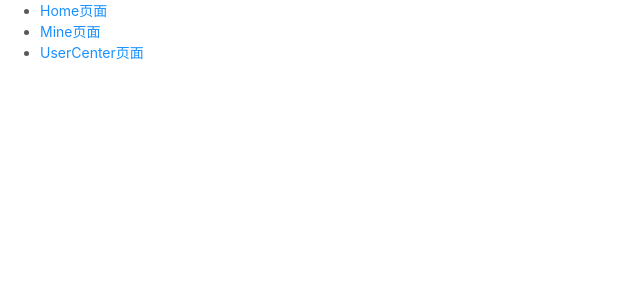
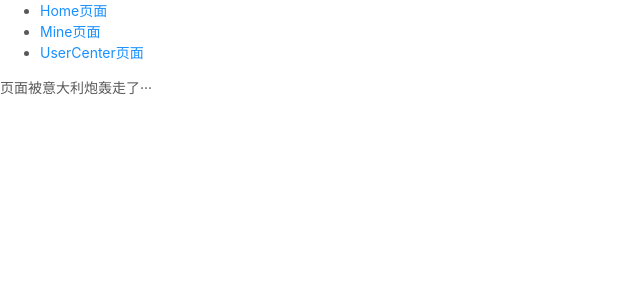
Before and after one commit to CornerYoung/react-app, a React app: page /home in a window 1280 px wide. Shown: the top 300 px of the page, without its empty margins (0-640 px from the left). Built offline with nearby package versions, Linux system fonts and the light colour scheme.

Commit message:
404页面和Switch

```diff
--- a/src/App.js
+++ b/src/App.js
@@ -1,9 +1,10 @@
 import React from 'react'
-import { BrowserRouter as Router, Route } from "react-router-dom"
+import { BrowserRouter as Router, Route, Switch } from "react-router-dom"
 import Nav from './components/nav'
 import Mine from './pages/Mine'
 import Home from './pages/Home'
 import UserCenter from './pages/UserCenter'
+import NotFound from './pages/NotFound'
 
 function App() {
   /**
@@ -13,9 +14,13 @@ function App() {
   return (
     <Router>
       <Nav />
-      <Route path="/" component={Home} exact></Route>
-      <Route path="/mine" component={Mine} exact strict></Route>
-      <Route path="/mine/usercenter" component={UserCenter}></Route>
+      <Switch>
+        <Route path="/" component={Home} exact></Route>
+        <Route path="/mine" component={Mine} exact strict></Route>
+        <Route path="/mine/usercenter" component={UserCenter}></Route>
+        <Route component={NotFound}></Route>
+      </Switch>
+
     </Router>
   );
 }
--- /dev/null
+++ b/src/pages/NotFound.jsx
@@ -0,0 +1,9 @@
+import React from 'react'
+
+export default function NotFound() {
+    return (
+        <div>
+            页面被意大利炮轰走了···
+        </div>
+    )
+}
```
